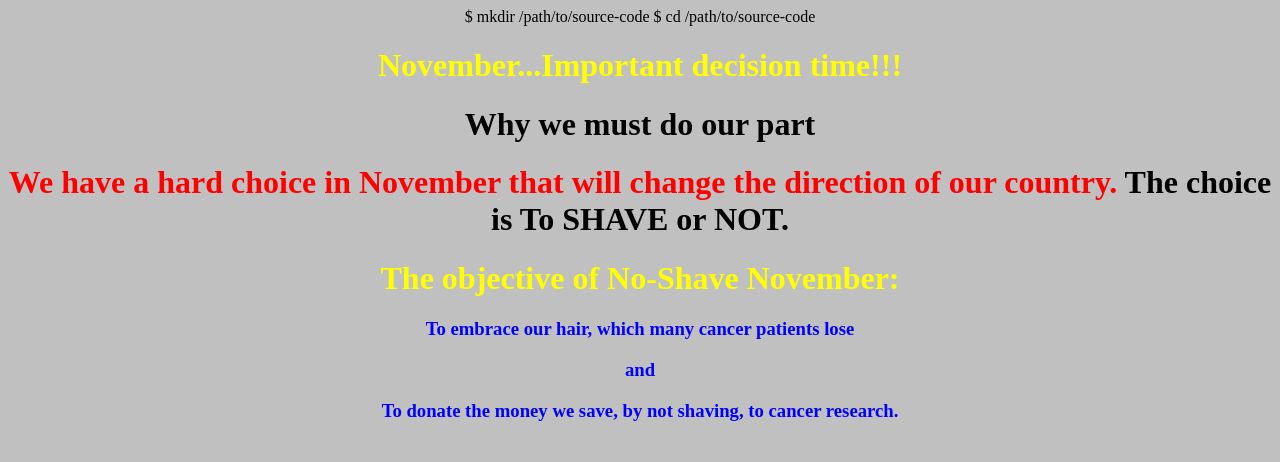
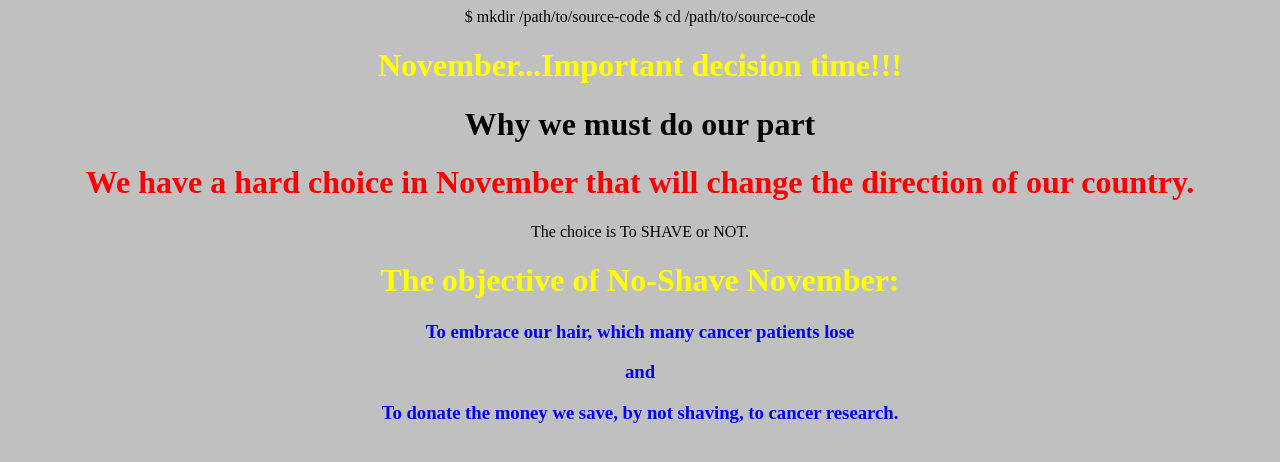
Before and after one commit to kpatelbz/kpatelbz.github.io, a plain HTML site: page index.html in a window 1280 px wide. Drawn offline with Linux system fonts and the light colour scheme.

Commit message:
Update index.html

```diff
--- a/index.html
+++ b/index.html
@@ -21,9 +21,9 @@ $ cd /path/to/source-code
 
 <h1> Why we must do our part <h1>
 
-<p1 class="red-text"> We have a hard choice in November that will change the direction of our country.</p1>
+<h1 class="red-text"> We have a hard choice in November that will change the direction of our country.</h1>
 
-<p2> The choice is To SHAVE or NOT.</p2>
+<a2> The choice is To SHAVE or NOT.</a2>
 
 <h1 class="yellow-text"> The objective of No-Shave November:</h1>
 
```
